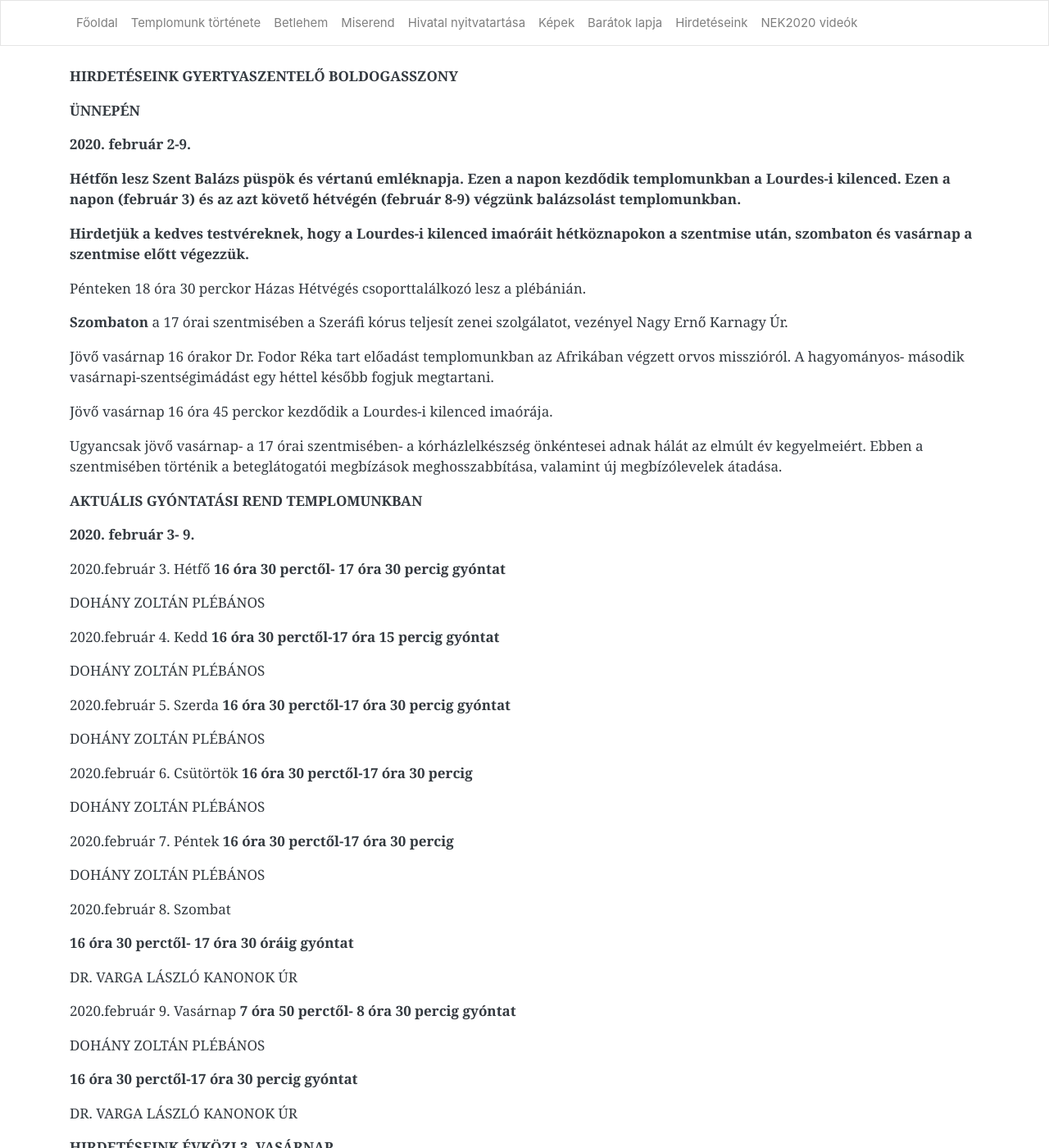
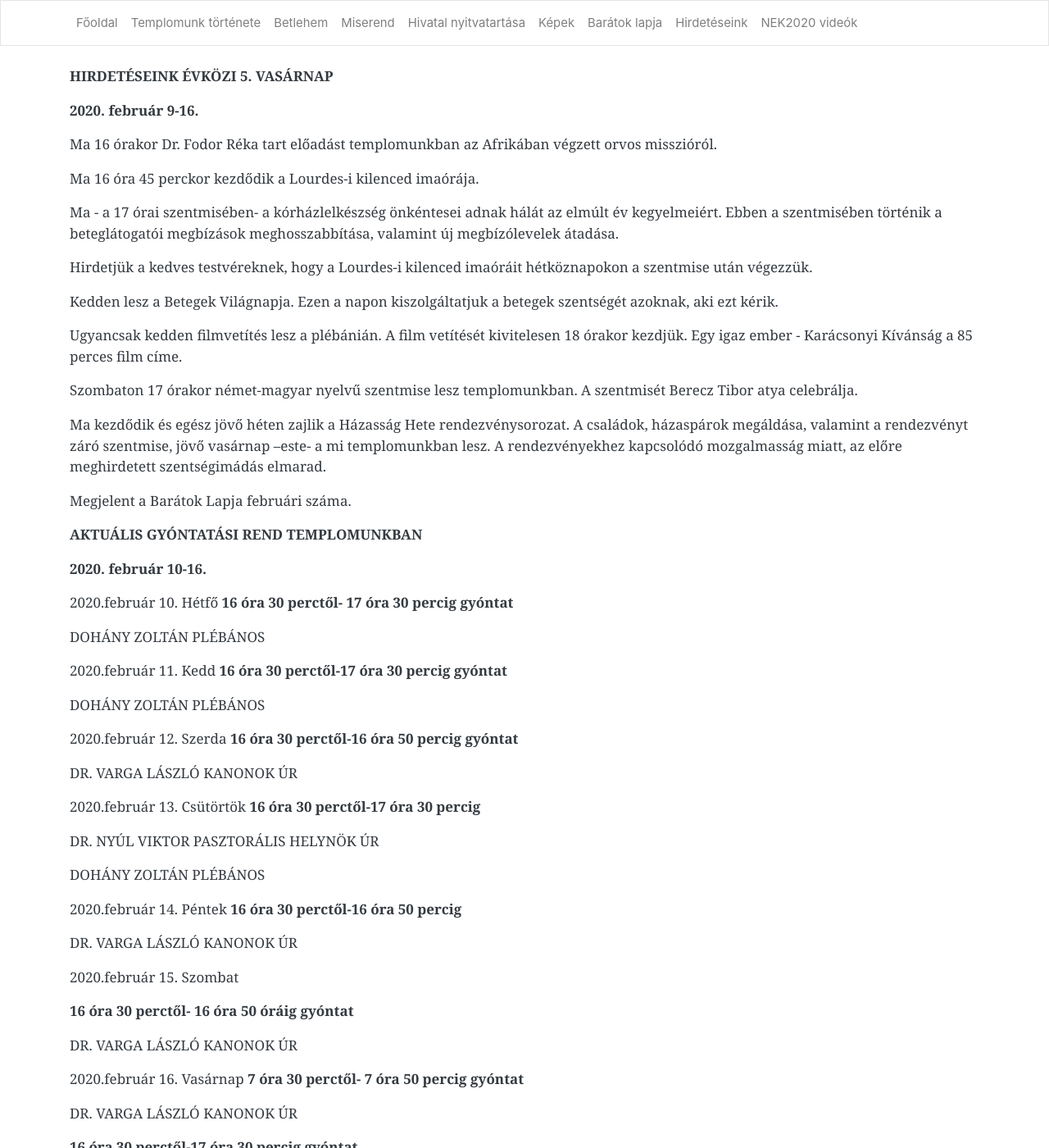
Before and after one commit to pecsi-ferences/pecsi-ferences.github.io, a Jekyll site: the page built from hirdeteseink.md, in a window 1280 px wide and 1400 px high. Shown: the whole window at 82% size. Built offline with Jekyll 4.4.1, drawn with Linux system fonts in a browser that asks for light colours; nearby versions of some CDN libraries; some of the changed text lies outside the part shown.

Commit message:
Update from Forestry.io Zoltán Dohány updated hirdeteseink.md

```diff
--- a/hirdeteseink.md
+++ b/hirdeteseink.md
@@ -3,6 +3,68 @@ layout: default
 title: Hirdetéseink
 
 ---
+**HIRDETÉSEINK ÉVKÖZI 5. VASÁRNAP**
+
+**2020. február 9-16.**
+
+Ma 16 órakor Dr. Fodor Réka tart előadást templomunkban az Afrikában végzett orvos misszióról.
+
+Ma 16 óra 45 perckor kezdődik a Lourdes-i kilenced imaórája.
+
+Ma - a 17 órai szentmisében- a kórházlelkészség önkéntesei adnak hálát az elmúlt év kegyelmeiért. Ebben a szentmisében történik a beteglátogatói megbízások meghosszabbítása, valamint új megbízólevelek átadása.
+
+Hirdetjük a kedves testvéreknek, hogy a Lourdes-i kilenced imaóráit hétköznapokon a szentmise után végezzük.
+
+Kedden lesz a Betegek Világnapja. Ezen a napon kiszolgáltatjuk a betegek szentségét azoknak, aki ezt kérik.
+
+Ugyancsak kedden filmvetítés lesz a plébánián. A film vetítését kivitelesen 18 órakor kezdjük. Egy igaz ember - Karácsonyi Kívánság a 85 perces film címe.
+
+Szombaton 17 órakor német-magyar nyelvű szentmise lesz templomunkban. A szentmisét Berecz Tibor atya celebrálja.
+
+Ma kezdődik és egész jövő héten zajlik a Házasság Hete rendezvénysorozat. A családok, házaspárok megáldása, valamint a rendezvényt záró szentmise, jövő vasárnap –este- a mi templomunkban lesz. A rendezvényekhez kapcsolódó mozgalmasság miatt, az előre meghirdetett szentségimádás elmarad.
+
+Megjelent a Barátok Lapja februári száma.
+
+**AKTUÁLIS GYÓNTATÁSI REND TEMPLOMUNKBAN**
+
+**2020. február 10-16.**
+
+2020\.február 10. Hétfő **16 óra 30 perctől- 17 óra 30 percig gyóntat**
+
+DOHÁNY ZOLTÁN PLÉBÁNOS
+
+2020\.február 11. Kedd **16 óra 30 perctől-17 óra 30 percig gyóntat**
+
+DOHÁNY ZOLTÁN PLÉBÁNOS
+
+2020\.február 12. Szerda **16 óra 30 perctől-16 óra 50 percig gyóntat**
+
+DR. VARGA LÁSZLÓ KANONOK ÚR
+
+2020\.február 13. Csütörtök **16 óra 30 perctől-17 óra 30 percig**
+
+DR. NYÚL VIKTOR PASZTORÁLIS HELYNÖK ÚR
+
+DOHÁNY ZOLTÁN PLÉBÁNOS
+
+2020\.február 14. Péntek **16 óra 30 perctől-16 óra 50 percig**
+
+DR. VARGA LÁSZLÓ KANONOK ÚR
+
+2020\.február 15. Szombat
+
+**16 óra 30 perctől- 16 óra 50 óráig gyóntat**
+
+DR. VARGA LÁSZLÓ KANONOK ÚR
+
+2020\.február 16. Vasárnap **7 óra 30 perctől- 7 óra 50 percig gyóntat**
+
+DR. VARGA LÁSZLÓ KANONOK ÚR
+
+**16 óra 30 perctől-17 óra 30 percig gyóntat**
+
+DR. VARGA LÁSZLÓ KANONOK ÚR
+
 **HIRDETÉSEINK GYERTYASZENTELŐ BOLDOGASSZONY**
 
 **ÜNNEPÉN**
```
Also changed, not shown: .forestry/settings.yml.
